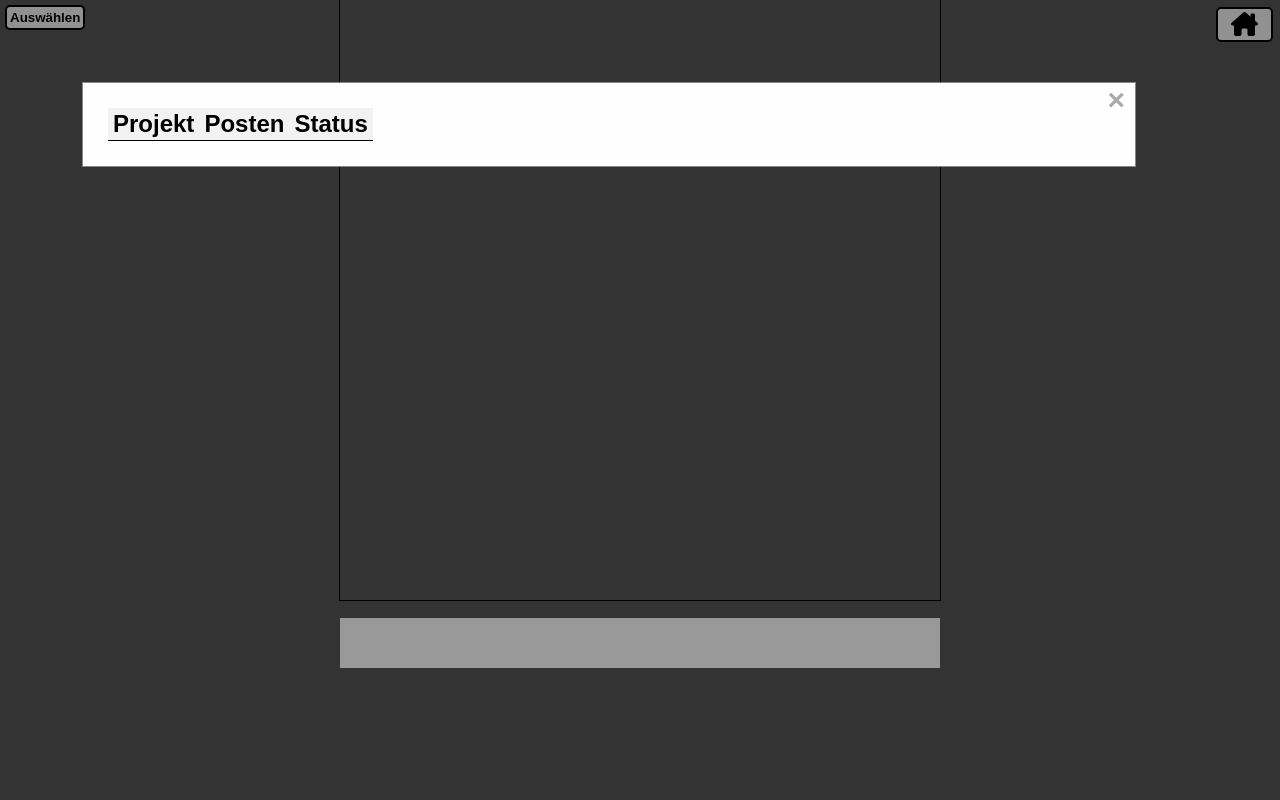
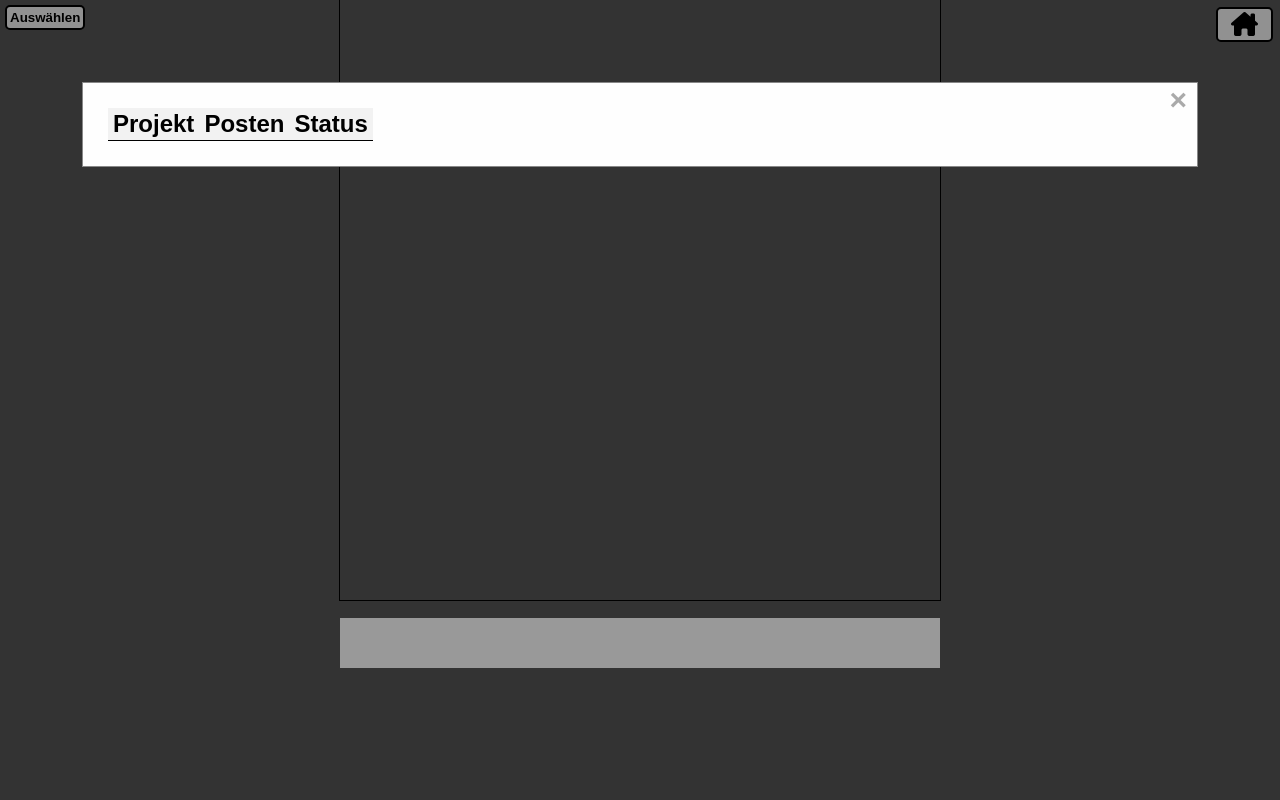
Before and after one commit to sralll/CQC-Pathfinder, a Django app: page /play/ in a window 1280 px wide. Run offline with Django 5.2, Linux system fonts and the light colour scheme; the visitor is signed in with stand-in values (Sample User, id 1); data that the repository does not hold is empty; some libraries are stand-ins or nearby versions.

Commit message:
fixed overflow of project list

```diff
--- a/templates/base.html
+++ b/templates/base.html
@@ -48,13 +48,13 @@
         .modal-content {
             background-color: #fefefe;
             margin-left: 5%;
-            margin-right: 10%;
+            margin-right: 5%;
             margin-top: 5%;
             padding: 20px;
             border: 1px solid #888;
             position: relative;
             z-index: 11;
-            max-height: 60vh;
+            max-height: 90vh;
             overflow-y: auto;
         }
 
```
